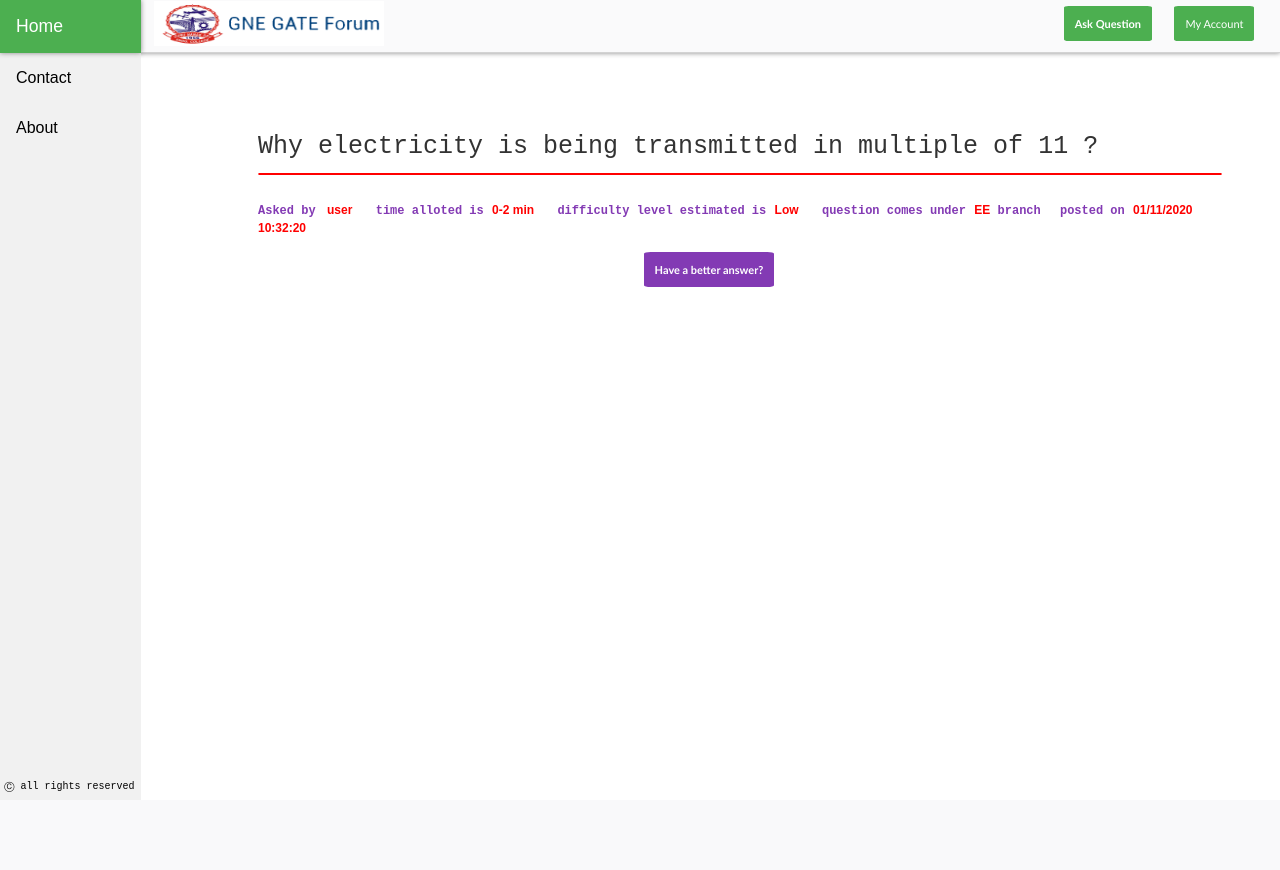
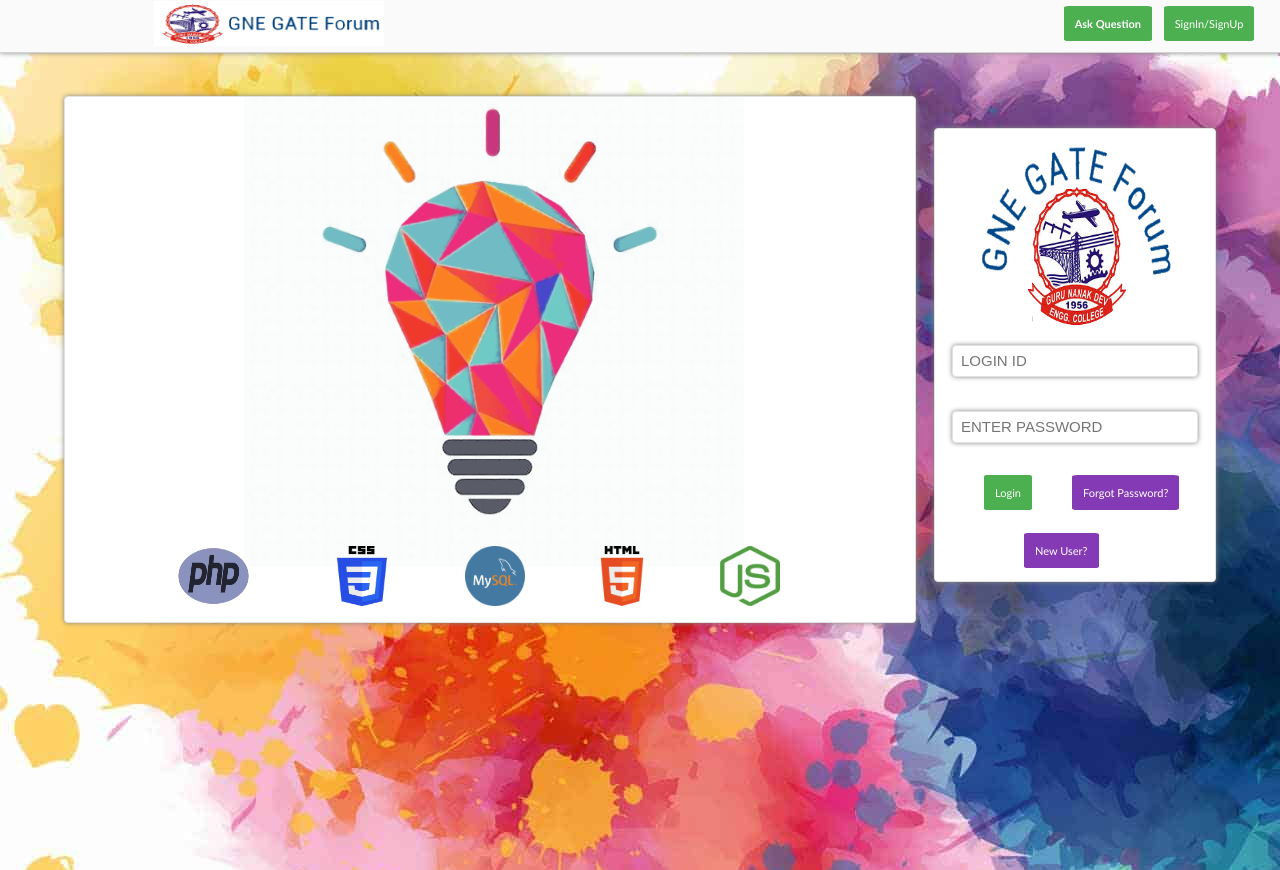
Before and after one commit to ahampriyanshu/vaachaal, a PHP site: page /home.php in a window 1280 px wide. Before the commit the page ends 792 px from the top, so only its background shows below. Run offline with PHP 8.4, Linux system fonts and the light colour scheme; a user stored in the database is signed in; data comes from the database, SQL or seed files in the repository; some libraries are stand-ins or nearby versions.

Commit message:
Add files via upload

```diff
--- a/home.php
+++ b/home.php
@@ -1,14 +1,8 @@
-<?php session_start(); ?>
 <?php
-if(!isset($_SESSION['loggedin'])){
-header('location:index.php');}
-?>
-<?php
-include("essentials/script.php");
-include("header.php");
-include("essentials/database.php");
-include("panel.php");
-?>
+if(isset($_SESSION['loggedin'])){
+header('location:home.php');}
+?><?php include("header.php"); ?>
+<?php include("essentials/database.php"); ?>
 <!DOCTYPE html>
 <html>
   <head>
@@ -16,151 +10,176 @@ include("panel.php");
     <meta name="keywords" content="gate,priyanshumay,gne,gndec,">
     <meta name="author" content="PriyanshuMay,priyanshumay">
     <meta name="viewport" content="width=device-width, initial-scale=1.0">
-        <title>Home</title>
-        <link href="forum.css" rel="stylesheet" type="text/css">
-        <style type="text/css">
+    <style>
+    html,body{
+    margin: 0;
+    padding: 0;
+    }
     body{
-        background-color: ;
-        padding-left: 200px;
+    height: 100%;
+    width: 100%;
     }
-        .collapsible {
-        background-color: white;
-        cursor: pointer;
+
+    .abt_index {
+    background: #fff;
+    border: 1px solid #e2e2e2;
+    box-shadow: 0 0 5px #888;
+    border-radius: 4px;
+    padding-top: 25px;
+    width: 850px;
+    height: 500px;
+    position: absolute;
+    overflow: hidden;
+    top: 9%;
+    background-repeat: no-repeat;
+    background-size: contain;
+    }
+    .tech_used:hover{
+    transform: scale(1.2);
+    }
+    #bulb_index:hover{
+    transform: scale(1.01);
+    }
+    #signinbox_index_web {
+    background: #fff;
+    border: 1px solid #e2e2e2;
+    box-shadow: 0 0 5px #888;
+    border-radius: 4px;
+    padding-top: 2px;
+    width: 280px;
+    position: absolute;
+    }
+    #signinbox_index_mob {
+    background: #fff;
     width: 100%;
-        padding: 50px;
-        border: none;
+    height: 100%;
+    position: absolute;
+    display: none;
+    }
+    .inva{
+    font-family: courier new;
+    font-weight: bold;
+    color:#333;
+    }
+    .login_text_index {
+    width: 100%;
+    font-size: 15px;
+    line-height: 1.4;
+    padding-left: 8px;
+    padding-right: 8px;
+    min-height: 32px;
+    margin-bottom: 8px;
+    border: 1px solid #e2e2e2;
+    box-shadow: 0 0 5px #888;
     border-radius: 4px;
-        text-align: left;
-        font-size: 15px;
-        }
-        .active, .collapsible:hover {
-        background-color: #e6ffff;
-        font-size: 110%;
-        color: red;
-        }
-        .content {
-        padding: 0 18px;
-        display: none;
-        overflow: auto;
-        background-color:;
-        }
-        #line{
-        border: 1px solid red;
-        border-radius: 2px;
-        }
-        #answer_button {
-        position:relative;
-        left: 40%;
-        background-color:#833AB4;
-        color: white;
-        padding-bottom: 3px;
-        padding: 11px;
-        font-size: 11px;
-        border: none;
-        font-weight: bold;
-        cursor: pointer;
-        font-weight: light;
-        font-family:'Trebuchet MS', sans-serif;
-        border-radius: 5%;
-        }
-        #answer_button:hover, #answer_button:focus {
-        background-color: #DB4437;
-        }
-        #title{
-        line-height: 1.5;
-        color: #333;
-        tab-size: 4;
-        word-break: break-word;
-        text-align: left;
-        direction: ltr;
-        user-select: text;
-        font-size: 25px;
-        font-family: Courier new ;
-        }
-        #anstitle{
-        line-height: 1.5;
-        color: black;
-        tab-size: 4;
-        word-break: break-word;
-        text-align: left;
-        direction: ltr;
-        user-select: text;
-        font-size: 15px;
-        font-family: Courier new ;
-        }
-        #specs{
-        font-size:12px;
-        font-family: courier new ;
-        font-weight: bold;
-        color: #833AB4;
-        }
-        #details{
-        font-weight: bold;
-        color: red;
-        font-size:12px;
-        }
-        #answer_box{
-        padding:10px;
-        padding-bottom: 20px;
-        box-shadow: 0 0 5px #888;
-        background-color: #d6d6c2;
-        width: 97%;
-        height: auto;
-        border: 2px solid #d6d6c2;
-        }
-        #answer_box:hover {
-        background-color: #e0e0d1;
     }
     </style>
+    <title>Index</title>
+    <link href="forum.css" rel="stylesheet" type="text/css">
   </head>
-    <body >
+  <body background="img/back.jpg">
     <?php
-        $sql = "SELECT id,content,level,tym,branch,username,datetym FROM questions ORDER BY datetym DESC";
-        $result = $con->query($sql);
-        if ($result->num_rows > 0)
-        while($row = $result->fetch_assoc()) :?>
-        <button type="button" class="collapsible">
-        <span id="title"><?php echo $row["content"]; ?></span><br><hr id="line"><br>
-        <span id="specs">Asked by </span>&nbsp;<span id="details"><?php echo $row["username"]; ?></span> &emsp;
-        <span id="specs">time alloted is</span> &nbsp;<span id="details"><?php echo $row["tym"]; ?></span> &emsp;
-        <span id="specs">difficulty level estimated is</span>&nbsp;&nbsp;<span id="details"><?php echo $row["level"]; ?></span> &emsp;
-        <span id="specs">question comes under</span> &nbsp;<span id="details"><?php echo $row["branch"]; ?></span><span id="specs"> branch</span>&emsp;
-        <span id="specs">posted on</span> &nbsp;<span id="details"><?php echo $row["datetym"]; ?></span><br>
-        <form method="post" action="addans.php"><br>
-            <input  type="submit"id="answer_button" value="Have a better answer?"/>
-            <input type="hidden" name="id" value="<?php echo $row['id']; ?>"/>
-        </form>
-        </button>
+    extract($_POST);
+    if(isset($submit))
+    {
+    $rs=mysqli_query($con,"select * from userbase where username='$username' and password='$password'");
+    if(mysqli_num_rows($rs)<1)
+    {
+    $found="N";
+    }
+    else
+    {
+    session_start();
+    $_SESSION["loggedin"] = $username ;
+    header('location:home.php');
+    }
+    }
+    echo '';
+    ?>
+    <div class="abt_index" id ="abt_visibility" style="position: absolute; top:12%;left:5%; ">
+      <img  id="bulb_index" src="img/bulb_on.png"   alt="logo"  width="500px"   height="500px;"
+      onmouseover="this.src='img/bulb_on.png';"  onmouseout="this.src='img/bulb_off.png';" style="position:relative; top:-11%; left:21% ;  border="" />
+      <img class=' tech_used ' src='img/php.png'  style="position:absolute; left:13% ; bottom:3%;" title="php" width="75px" height="60px" border="" />
+      <img class=" tech_used" src="img/css.png"  style="position:absolute; left:32% ; bottom:3%; " title="CSS3" width="50px" height="60px" border="" />
+      <img class=" tech_used" src="img/mysql.png"  style="position:absolute; left:47% ; bottom:3%; " title="mysql" width="60px" height="60px" border="" />
+      <img class=" tech_used" src="img/html.png"  style="position:absolute; left:62% ; bottom:3%; " title="HTML5" width="60px" height="60px" border="" />
+      <img class=" tech_used" src="img/js.png"  style="position:absolute; left:77% ; bottom:3%; " title="JS" width="60px" height="60px" border="" />
+    </div>
+    <div id="signinbox_index_web" style="position: absolute; top:16%;right:5%;">
+      <table align="center" border="0" WIDTH="90%" height="250">
+        <form method="post" name="login_form" action="" onSubmit="return check();">
+          <center><img class="logocircle" src="img/1.png"  title="logo" width="210px" height="200px" border="" /></center>
+          <tr>
+            <th><input class="login_text_index" type="text" title="enter your regitered LOGIN ID"  placeholder="LOGIN ID"  maxlength="20" size="25"   name="username" required /></th>
+          </tr>
+          <tr>
+            <th><input class="login_text_index" type="password"  placeholder="ENTER PASSWORD" name="password"  required /></th>
+          </tr>
           <?php
-        echo '<div class="content">';
-            $queid = $row["id"];
-            $ql = "SELECT * FROM answers WHERE id = '$queid' ORDER BY datetym DESC ";
-            $resul = $con->query($ql);
-            if ($resul->num_rows > 0) {
-            while($ro = $resul->fetch_assoc()) {
-            echo "<br><div id='answer_box'>
-                <span id='anstitle'><br> ". $ro["content"] . "</span><br><span id='specs'> <br>&emsp;&emsp;&emsp;Time required is </span>&nbsp;<span id='details'> " . $ro ["tym"] . "&emsp;&emsp;<span id='specs'> Difficulty Level according to user is </span>&nbsp; ". $ro["level"] ."&emsp;&emsp;<span id='specs'> Answered by </span>&nbsp; " . $ro["username"] . "&emsp;&emsp;<span id='specs'> answered on </span>&nbsp; " . $ro["datetym"] ."</span></div>";
+          if(isset($found))
+          {
+          echo '<span class="inva" style=""><center>Invalid Username or password</center></span>';
           }
-                } else {
-                echo "<br><div id='answer_box'><span id='anstitle'>Be the first to answer</span></div>";
+          ?>
+          <tr>
+            <td>&emsp;&emsp;<input class="submit" type="submit" name="submit" Value="Login"/>
+          &emsp;&emsp;</form>
+          <button class="submit2" onclick="window.location.href = 'forgot.php';" >Forgot Password?</button>
+        </td>
+      </tr>
+      <tr>
+        <td>&nbsp;&emsp;&emsp;&emsp;&emsp;
+          <button  class="submit2" onclick="window.location.href = 'signup.php';" >New User?</button>
+        </td>
+      </tr>
+    </table>
+  </div >
+  <div id="signinbox_index_mob" >
+    <table align="center" border="0"  width ="75%" height="50%">
+      <form method="post" name="login_form" action="" onSubmit="return check();">
+        <center><img class="logocircle" src="img/1.png"  title="logo" width="210px" height="200px" border="" /></center>
+        <tr>
+          <th><input class="login_text_index" type="TEXT" title="enter your regitered LOGIN ID"  placeholder="LOGIN ID"  maxlength="20" size="25"   name="username" required /></th>
+        </tr>
+        <tr>
+          <th><input class="login_text_index" type="password"  placeholder="ENTER PASSWORD" name="password"  required /></th>
+        </tr>
+        <?php
+        if(isset($found))
+        {
+        echo '<span class="inva" style=""><center>Invalid Username or password</center></span>';
         }
-            echo '<br><br></div>';
-            endwhile; ?>
+        ?>
+        <tr>
+          <td>&emsp;<input class="submit" type="submit" name="submit" Value="Login"/>
+        &emsp;</form>
+        <button class="submit2" onclick="window.location.href = 'signup.php';" >New User ?</button>
+      </td>
+    </tr>
+    <tr>
+      <td>&emsp;&emsp;
+        <button  class="submit2" onclick="window.location.href = 'forgot.php';" >Forgot password</button>
+      </td>
+    </tr>
+  </table>
+</div >
 <script>
-            var coll = document.getElementsByClassName("collapsible");
-            var i;
-            for (i = 0; i < coll.length; i++) {
-            coll[i].addEventListener("click", function() {
-            this.classList.toggle("active");
-            var content = this.nextElementSibling;
-            if (content.style.display === "block") {
-            content.style.display = "none";
-            } else {
-            content.style.display = "block";
+function myFunction(y) {
+if (y.matches) {
+document.getElementById("abt_visibility").style.display = "none";
+document.getElementById("signinbox_index_web").style.display = "none";
+document.getElementById("signinbox_index_mob").style.display = "block";
+document.body.style.background = "none";
+}else{
+document.getElementById("signinbox_index_web").style.display = "block";
+document.getElementById("signinbox_index_mob").style.display = "none";
+document.getElementById("abt_visibility").style.display = "block";
+document.body.style.background = "url(img/back.jpg)";
 }
-            });
 }
+var y = window.matchMedia("(max-width: 420px)")
+myFunction(y)
+y.addListener(myFunction)
 </script>
-            <br><br><br><br>
 </body>
 </html>
```
Lines whose indentation alone changed are shown as unchanged.
